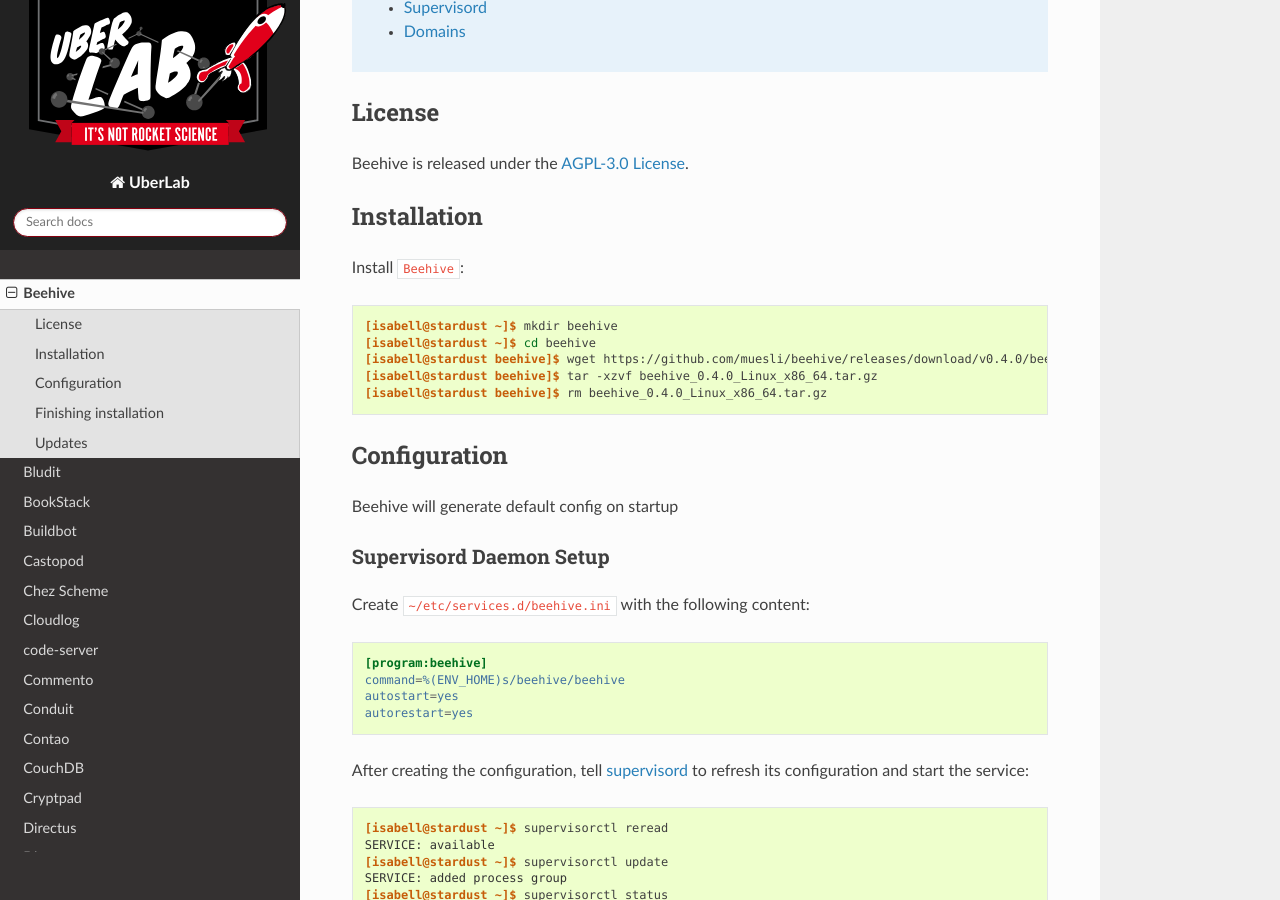
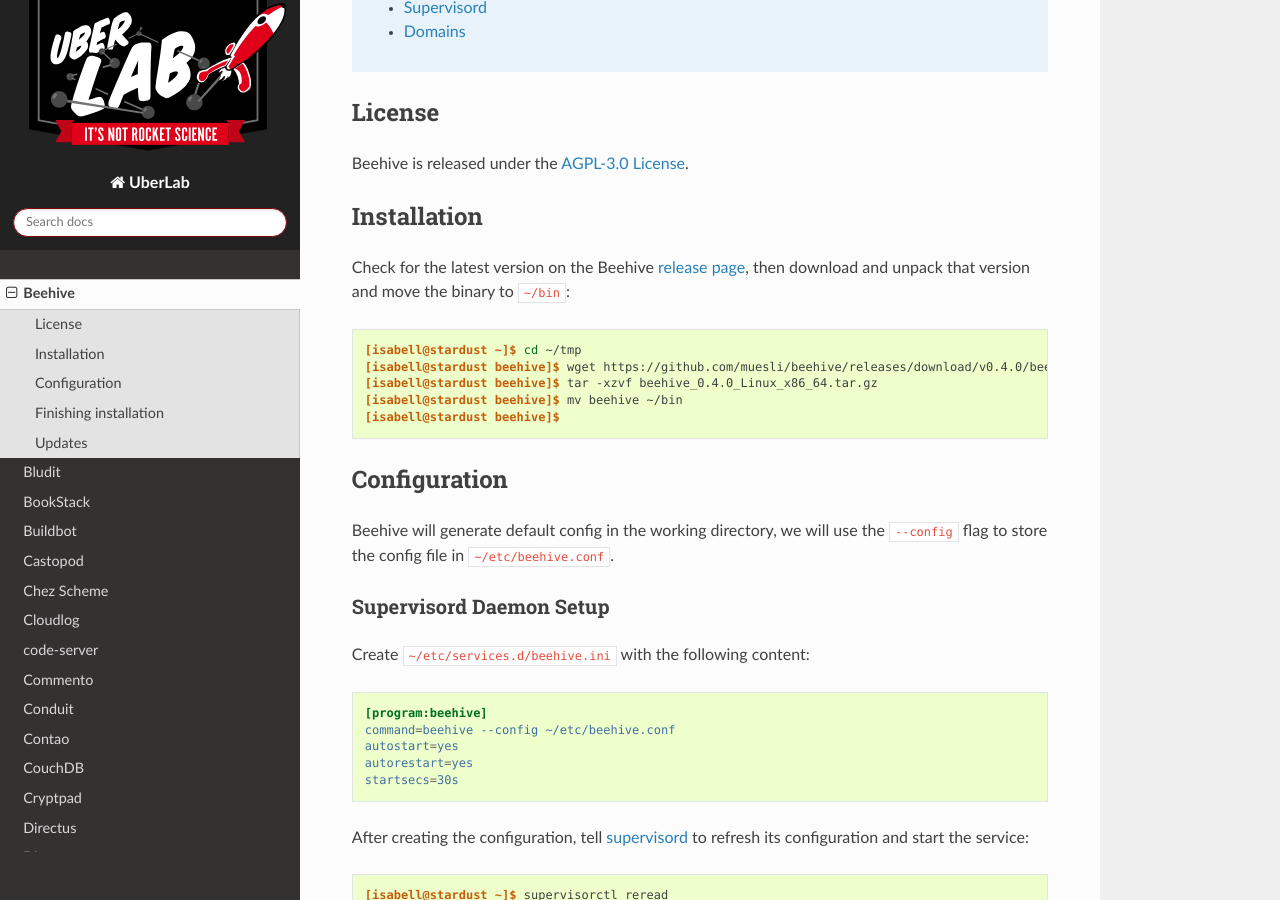
Before and after one commit to Uberspace/lab, a Sphinx documentation site: the page built from source/guide_beehive.rst, in a window 1280 px wide and 900 px high, scrolled down 1265 px. Built offline with Sphinx 7.4.7 and the Read the Docs theme 2.0.0, drawn with Linux system fonts in a browser that asks for light colours.

Commit message:
[beehive] improve installation and specify config path

```diff
--- a/source/guide_beehive.rst
+++ b/source/guide_beehive.rst
@@ -45,21 +45,23 @@
 Installation
 ============
 
-Install ``Beehive``:
+Check for the latest version on the Beehive `release page <https://github.com/muesli/beehive/releases>`_, then download
+and unpack that version and move the binary to ``~/bin``:
 
 .. code-block:: console
 
-  [isabell@stardust ~]$ mkdir beehive
-  [isabell@stardust ~]$ cd beehive
+  [isabell@stardust ~]$ cd ~/tmp
   [isabell@stardust beehive]$ wget https://github.com/muesli/beehive/releases/download/v0.4.0/beehive_0.4.0_Linux_x86_64.tar.gz
   [isabell@stardust beehive]$ tar -xzvf beehive_0.4.0_Linux_x86_64.tar.gz
-  [isabell@stardust beehive]$ rm beehive_0.4.0_Linux_x86_64.tar.gz
+  [isabell@stardust beehive]$ mv beehive ~/bin
+  [isabell@stardust beehive]$
 
 
 Configuration
 =============
 
-Beehive will generate default config on startup
+Beehive will generate default config in the working directory, we will use the ``--config`` flag to store the config
+file in ``~/etc/beehive.conf``.
 
 Supervisord Daemon Setup
 ------------------------
@@ -69,9 +71,10 @@
 .. code-block:: ini
 
   [program:beehive]
-  command=%(ENV_HOME)s/beehive/beehive
+  command=beehive --config ~/etc/beehive.conf
   autostart=yes
   autorestart=yes
+  startsecs=30s
 
 .. include:: includes/supervisord.rst
 
```
